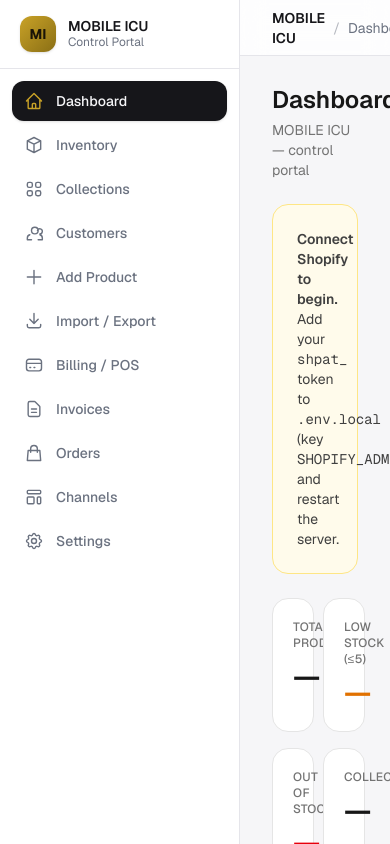
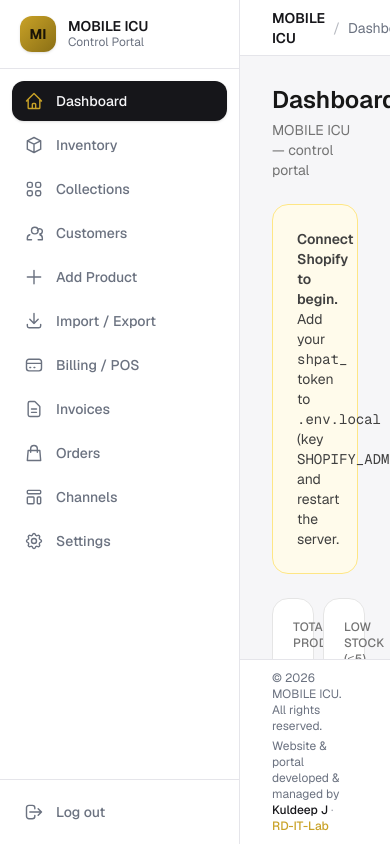
Before and after one commit to mobileicu12/mobileicu-portal, a Next.js app: page / in a window 390 px wide. Shown: the top 844 px of the page. Built offline with nearby package versions, Linux system fonts and the light colour scheme; no server answers.

Commit message:
Portal: app-shell layout — fixed sidebar + header + footer, only content scrolls; new footer with © MOBILE ICU + 'Developed & managed by Kuldeep J · RD-IT-Lab'; in-page sticky bars retargeted to scroll container; header labels for Orders/Settings

```diff
--- a/app/(app)/inventory/page.tsx
+++ b/app/(app)/inventory/page.tsx
@@ -233,7 +233,7 @@ export default function InventoryPage() {
 
   return (
     <div className="px-8 py-7 pb-28">
-      <div className="sticky top-14 z-20 -mx-8 mb-5 border-b border-line bg-bg/90 px-8 py-3 backdrop-blur">
+      <div className="sticky top-0 z-20 -mx-8 mb-5 border-b border-line bg-bg/90 px-8 py-3 backdrop-blur">
         <div className="flex flex-wrap items-end justify-between gap-4">
           <div>
             <h1 className="text-2xl font-semibold text-ink">Inventory</h1>
@@ -346,7 +346,7 @@ export default function InventoryPage() {
 
       {/* Bulk action bar */}
       {selected.size > 0 && (
-        <div className="fixed bottom-5 left-1/2 z-40 -translate-x-1/2">
+        <div className="fixed bottom-14 left-1/2 z-40 -translate-x-1/2">
           {editMode && (
             <div className="mb-2 max-w-[92vw] rounded-2xl border border-line bg-surface p-3 shadow-2xl">
               <div className="flex flex-wrap items-center gap-3">
--- a/app/(app)/layout.tsx
+++ b/app/(app)/layout.tsx
@@ -1,15 +1,17 @@
 import Sidebar from "@/components/Sidebar";
 import AppHeader from "@/components/AppHeader";
+import AppFooter from "@/components/AppFooter";
 
 export default function AppLayout({
   children,
 }: Readonly<{ children: React.ReactNode }>) {
   return (
-    <div className="flex min-h-dvh">
+    <div className="flex h-dvh overflow-hidden">
       <Sidebar />
-      <main className="flex-1 overflow-x-hidden">
+      <main className="flex min-w-0 flex-1 flex-col overflow-hidden">
         <AppHeader />
-        {children}
+        <div className="flex-1 overflow-y-auto">{children}</div>
+        <AppFooter />
       </main>
     </div>
   );
--- a/app/(app)/products/[id]/edit/page.tsx
+++ b/app/(app)/products/[id]/edit/page.tsx
@@ -89,7 +89,7 @@ export default function EditProductPage({ params }: { params: Promise<{ id: stri
   return (
     <div className="px-8 py-7 pb-24">
       {/* Ribbon */}
-      <div className="sticky top-14 z-20 -mx-8 mb-5 flex flex-wrap items-center justify-between gap-3 border-b border-line bg-bg/90 px-8 py-3 backdrop-blur">
+      <div className="sticky top-0 z-20 -mx-8 mb-5 flex flex-wrap items-center justify-between gap-3 border-b border-line bg-bg/90 px-8 py-3 backdrop-blur">
         <div className="flex items-center gap-3">
           <Link href="/inventory" className="text-sm text-muted hover:text-ink">← Inventory</Link>
           <h1 className="text-lg font-semibold text-ink">Edit product</h1>
--- /dev/null
+++ b/components/AppFooter.tsx
@@ -0,0 +1,14 @@
+export default function AppFooter() {
+  const year = new Date().getFullYear();
+  return (
+    <footer className="flex shrink-0 flex-wrap items-center justify-between gap-x-4 gap-y-1 border-t border-line bg-surface px-8 py-2.5 text-xs text-muted">
+      <span>© {year} MOBILE ICU. All rights reserved.</span>
+      <span>
+        Website &amp; portal developed &amp; managed by{" "}
+        <span className="font-medium text-ink">Kuldeep J</span>
+        <span className="text-muted/60"> · </span>
+        <span className="font-medium text-accent">RD-IT-Lab</span>
+      </span>
+    </footer>
+  );
+}
--- a/components/AppHeader.tsx
+++ b/components/AppHeader.tsx
@@ -12,7 +12,9 @@ const LABELS: { match: (p: string) => boolean; label: string }[] = [
   { match: (p) => p.startsWith("/import-export"), label: "Import / Export" },
   { match: (p) => p.startsWith("/billing"), label: "Billing / POS" },
   { match: (p) => p.startsWith("/invoices"), label: "Invoices" },
+  { match: (p) => p.startsWith("/orders"), label: "Orders" },
   { match: (p) => p.startsWith("/channels"), label: "Channels" },
+  { match: (p) => p.startsWith("/settings"), label: "Settings" },
 ];
 
 export default function AppHeader() {
@@ -20,7 +22,7 @@ export default function AppHeader() {
   const label = LABELS.find((l) => l.match(pathname))?.label ?? "Portal";
 
   return (
-    <header className="sticky top-0 z-30 flex h-14 items-center justify-between border-b border-line bg-surface/80 px-8 backdrop-blur-md">
+    <header className="flex h-14 shrink-0 items-center justify-between border-b border-line bg-surface px-8">
       <div className="flex items-center gap-2 text-sm">
         <span className="font-semibold text-ink">MOBILE ICU</span>
         <span className="text-muted/50">/</span>
--- a/components/Sidebar.tsx
+++ b/components/Sidebar.tsx
@@ -28,8 +28,8 @@ export default function Sidebar() {
   }
 
   return (
-    <aside className="flex w-60 shrink-0 flex-col border-r border-line bg-surface">
-      <div className="flex items-center gap-3 border-b border-line px-5 py-4">
+    <aside className="flex h-dvh w-60 shrink-0 flex-col border-r border-line bg-surface">
+      <div className="flex shrink-0 items-center gap-3 border-b border-line px-5 py-4">
         <div className="brand-mark flex h-9 w-9 items-center justify-center rounded-xl text-sm font-bold text-accentfg shadow-sm">
           MI
         </div>
@@ -39,7 +39,7 @@ export default function Sidebar() {
         </div>
       </div>
 
-      <nav className="flex-1 space-y-1 p-3">
+      <nav className="flex-1 space-y-1 overflow-y-auto p-3">
         {NAV.map((item) => {
           const active = item.href === "/" ? pathname === "/" : pathname.startsWith(item.href);
           return (
@@ -61,7 +61,7 @@ export default function Sidebar() {
         })}
       </nav>
 
-      <div className="border-t border-line p-3">
+      <div className="shrink-0 border-t border-line p-3">
         <button
           onClick={logout}
           className="flex w-full items-center gap-3 rounded-xl px-3 py-2.5 text-sm font-medium text-muted transition hover:bg-subtle hover:text-ink"
```
